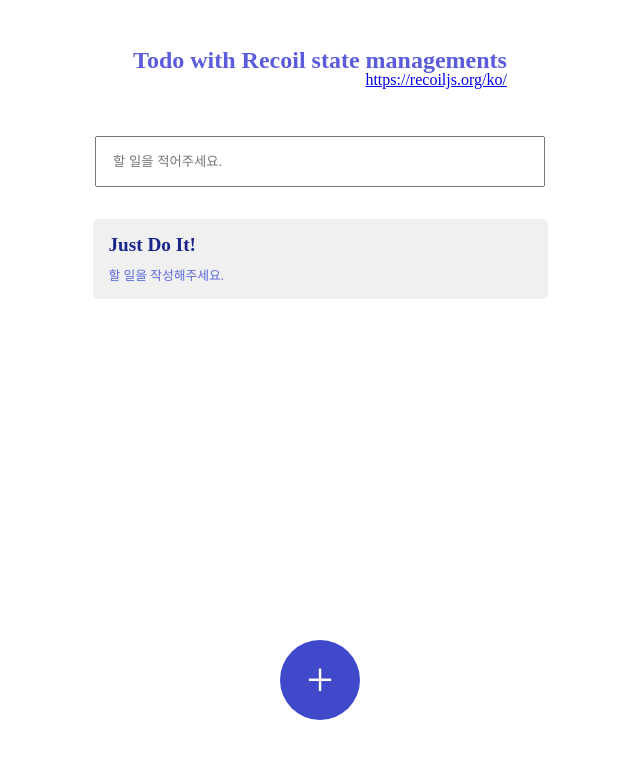
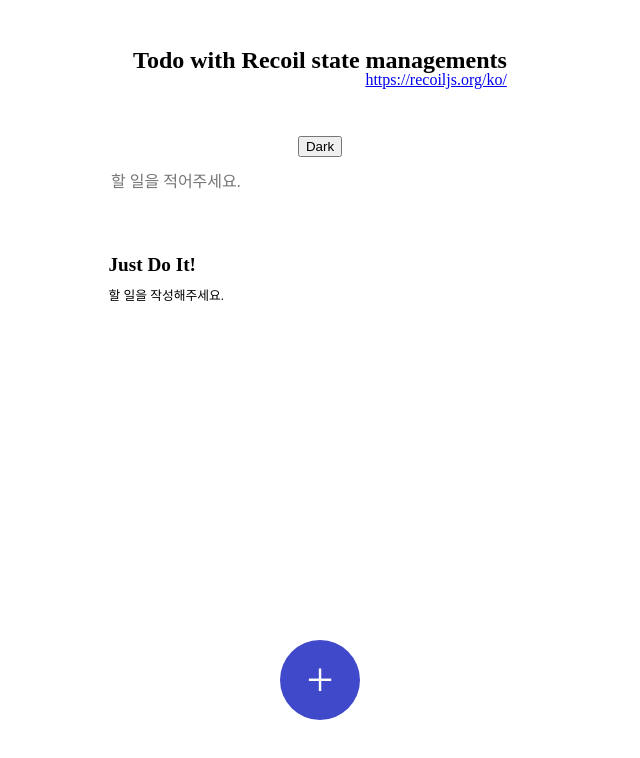
Before and after one commit to sangjunRay/Recoil-practice, a React (Create React App) app: page / in a window 1280 px wide. Shown: the top 758 px of the page, without its empty margins (320-960 px from the left). Built offline with nearby package versions, Linux system fonts and the light colour scheme.

Commit message:
darkmode with styled-component theme provider & recoil

```diff
--- a/src/App.tsx
+++ b/src/App.tsx
@@ -1,6 +1,7 @@
 import React from "react";
-import { RecoilRoot } from "recoil";
-import { createGlobalStyle } from "styled-components";
+import { useRecoilValue } from "recoil";
+import { createGlobalStyle, ThemeProvider } from "styled-components";
+import { darkMode } from "./atom";
 import TodoList from "./components/TodoList";
 
 const Globalstyled = createGlobalStyle`
@@ -56,13 +57,25 @@ table {
 }
 `;
 
+const darkTheme = {
+  color: "white",
+  bgColor: 'rgb(60,60,60)',
+  containerColor: 'rgb(30,30,30)',
+};
+
+const lightTheme = {
+  color: "black",
+
+};
+
 function App() {
+  const darkmode = useRecoilValue(darkMode);
   return (
     <>
-	  <RecoilRoot>
-      <Globalstyled />
-      <TodoList />
-	  </RecoilRoot>
+      <ThemeProvider theme={darkmode ? darkTheme : lightTheme}>
+        <Globalstyled />
+        <TodoList />
+      </ThemeProvider>
     </>
   );
 }
--- a/src/atom.tsx
+++ b/src/atom.tsx
@@ -11,3 +11,8 @@ export const toDoState = atom<IToDo[]>({
     key: "toDo",
     default: [],
   });
+
+export const darkMode = atom({
+    key: "darkmode",
+    default: false,
+})
--- a/src/common/font.tsx
+++ b/src/common/font.tsx
@@ -3,13 +3,13 @@ import styled from "styled-components";
 interface IFont {
     fontSize: string;
     fontWeight: string;
-    fontColor: string;
+    fontColor?: string;
     marginRight?: string;
 }
 
 export const Font = styled.p<IFont>`
     font-size: ${props => props.fontSize};
     font-weight: ${props => props.fontWeight};
-    color: ${props => props.fontColor};
+    color: ${props => props.theme.color};
     margin-right: ${props => props.marginRight};
 `
--- a/src/components/CreateToDo.tsx
+++ b/src/components/CreateToDo.tsx
@@ -15,9 +15,13 @@ const Form = styled.form`
 `
 
 const Input = styled.input`
+    all: unset;
     padding: 1rem;
     width: 100%;
     margin-bottom: 2rem;
+    background-color: ${props => props.theme.containerColor};
+    color: ${props => props.theme.color};
+    border-radius: 5px;
 `
 
 const AddButton = styled.button`
--- a/src/components/TodoList.tsx
+++ b/src/components/TodoList.tsx
@@ -1,15 +1,17 @@
-import { useRecoilValue } from "recoil";
+import { useRecoilValue, useSetRecoilState } from "recoil";
 import styled from "styled-components";
-import { toDoState } from "../atom";
+import { darkMode, toDoState } from "../atom";
 import { Font } from "../common/font";
 import CreateToDo from "./CreateToDo";
 import ToDo from "./ToDo";
 
 const Container = styled.section`
   display: flex;
-  justify-content: center;
+  height: 100vh;
+  justify-content: flex-start;
   align-items: center;
   flex-direction: column;
+  background-color: ${props => props.theme.bgColor};
 `;
 
 const Header = styled.header`
@@ -22,7 +24,7 @@ const Header = styled.header`
 
 const ToDoContainer = styled.section`
   width: 455px;
-  background-color: rgb(240, 240, 240);
+  background-color: ${props => props.theme.containerColor};
   padding: 1rem;
   box-sizing: border-box;
   border-radius: 5px;
@@ -30,6 +32,9 @@ const ToDoContainer = styled.section`
 
 const TodoList = () => {
   const toDos = useRecoilValue(toDoState);
+  const setDarkFunction = useSetRecoilState(darkMode);
+  const darkmode = useRecoilValue(darkMode);
+
   return (
     <Container>
       <Header>
@@ -38,6 +43,7 @@ const TodoList = () => {
         </Font>
         <a href="https://recoiljs.org/ko/">https://recoiljs.org/ko/</a>
       </Header>
+      <button onClick={() => darkmode===false ? setDarkFunction(true) : setDarkFunction(false)}>{darkmode ? 'Light' : 'Dark'}</button>
       <CreateToDo />
       <ToDoContainer style={{ boxSizing: "border-box" }}>
       <Font style={{marginBottom:'1rem'}} fontSize='1.2rem' fontWeight='600' fontColor='#19248b'>Just Do It!</Font>
--- a/src/index.tsx
+++ b/src/index.tsx
@@ -1,10 +1,14 @@
 import React from 'react';
 import ReactDOM from 'react-dom/client';
+import { RecoilRoot } from 'recoil';
 import App from './App';
 
 const root = ReactDOM.createRoot(document.getElementById("root") as HTMLDivElement);
+
 root.render(
   <React.StrictMode>
+    <RecoilRoot>
     <App />
+    </RecoilRoot>
   </React.StrictMode>
 );
```
